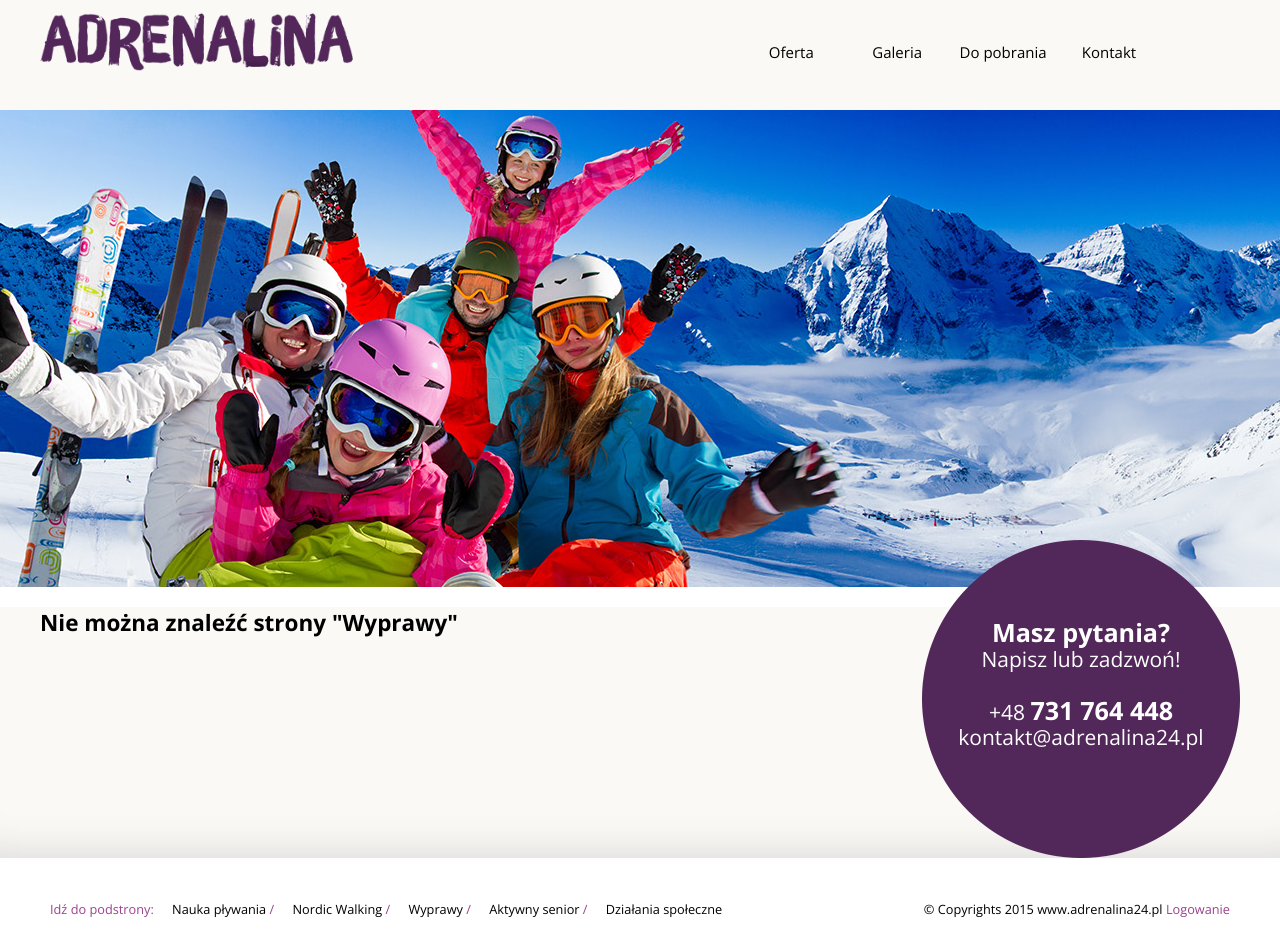
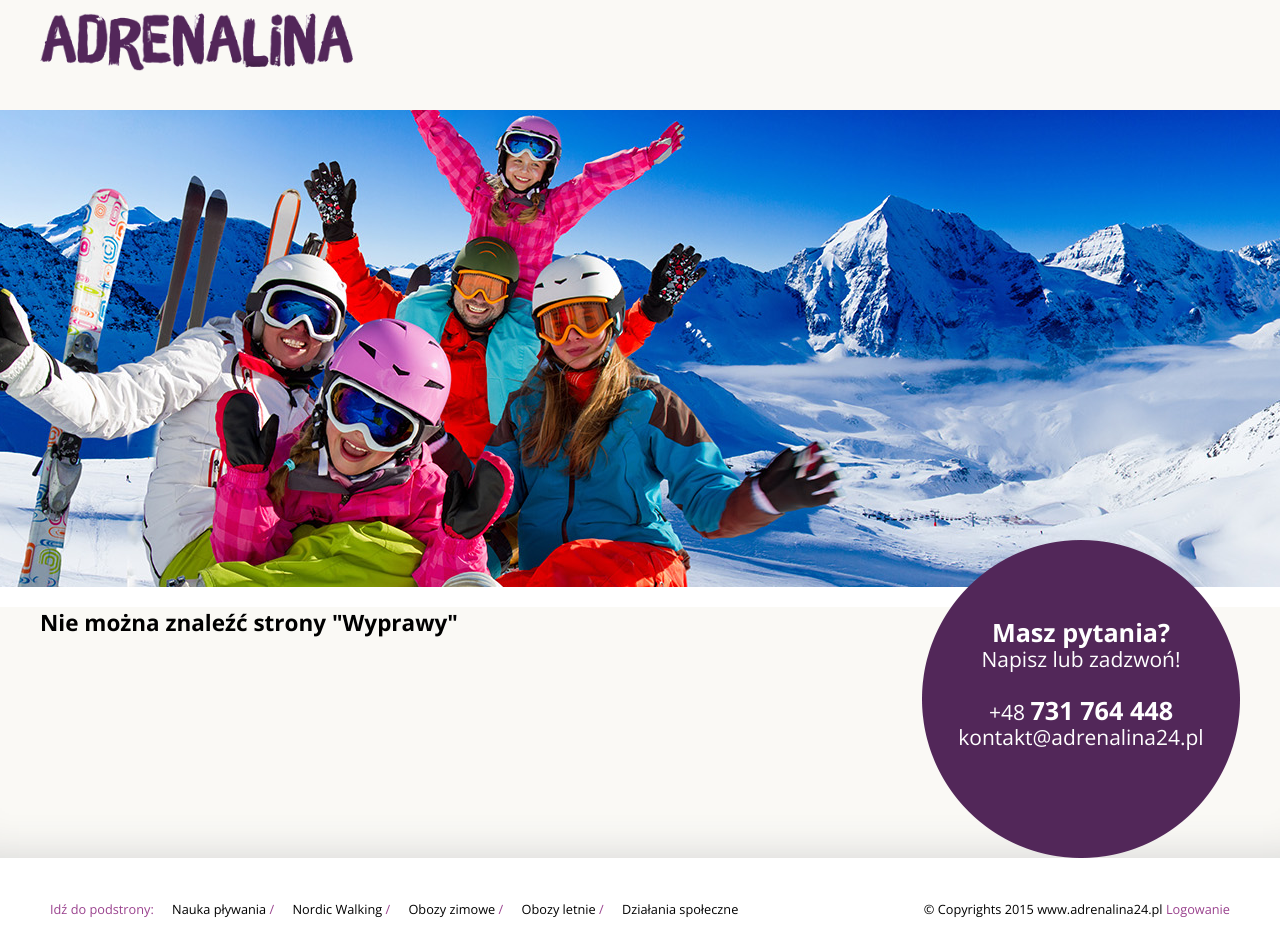
Before and after one commit to manio4444/adrenalina_2018, a PHP site: page /?id1=Wyprawy in a window 1280 px wide. Run offline with PHP 8.4, Linux system fonts and the light colour scheme; data that the repository does not hold is empty; some libraries are stand-ins or nearby versions.

Commit message:
some db changes

```diff
--- a/index.php
+++ b/index.php
@@ -35,7 +35,7 @@ $ini = parse_ini_file($ini_file);
 			<li><a href="Lokalizacja">Lokalizacja</a></li>
 			<li><a href="Kontakt">Kontakt</a></li>';
 		} else if (isset($_GET['id1']) && in_array($_GET['id1'], array(
-				'Wyprawy',
+				'Obozy-letnie',
 				'Galeria2',
 				'Do-pobrania2',
 				'Kontakt2',
@@ -102,8 +102,8 @@ $ini = parse_ini_file($ini_file);
 				<ul>
 					<li><a href="Nauka-plywania">Nauka pływania</a> /</li>
 					<li><a href="Nordic-Walking">Nordic Walking</a> /</li>
-					<li><a href="Wyprawy">Wyprawy</a> /</li>
-					<li><a href="Aktywny-senior">Aktywny senior</a> /</li>
+					<li><a href="Obozy-zimowe">Obozy zimowe</a> /</li>
+					<li><a href="Obozy-letnie">Obozy letnie</a> /</li>
 					<li><a href="Dzialania-spoleczne">Działania społeczne</a></li>
 				</ul>
 
```
Also changed, not shown: 4 other files.
